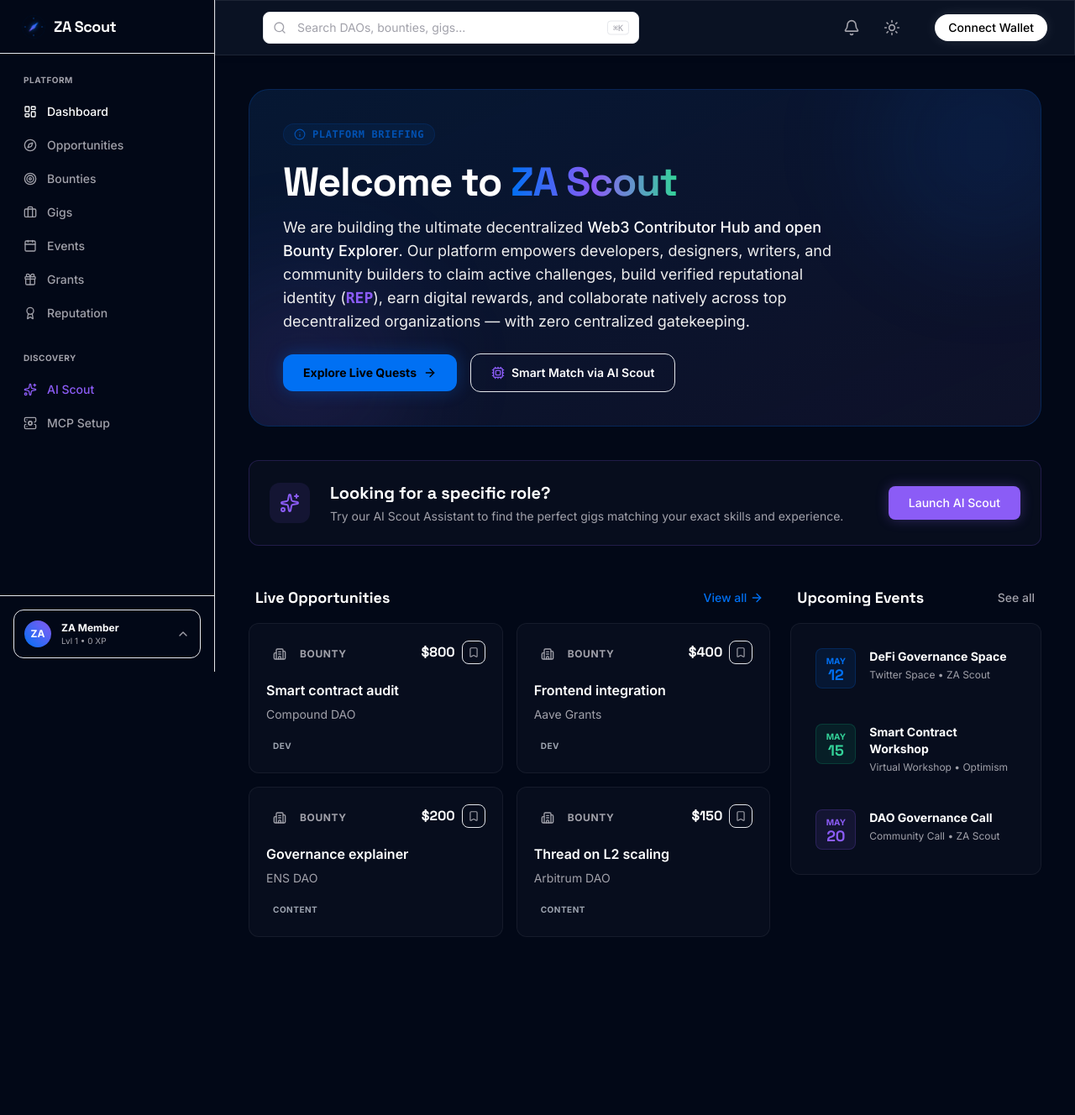
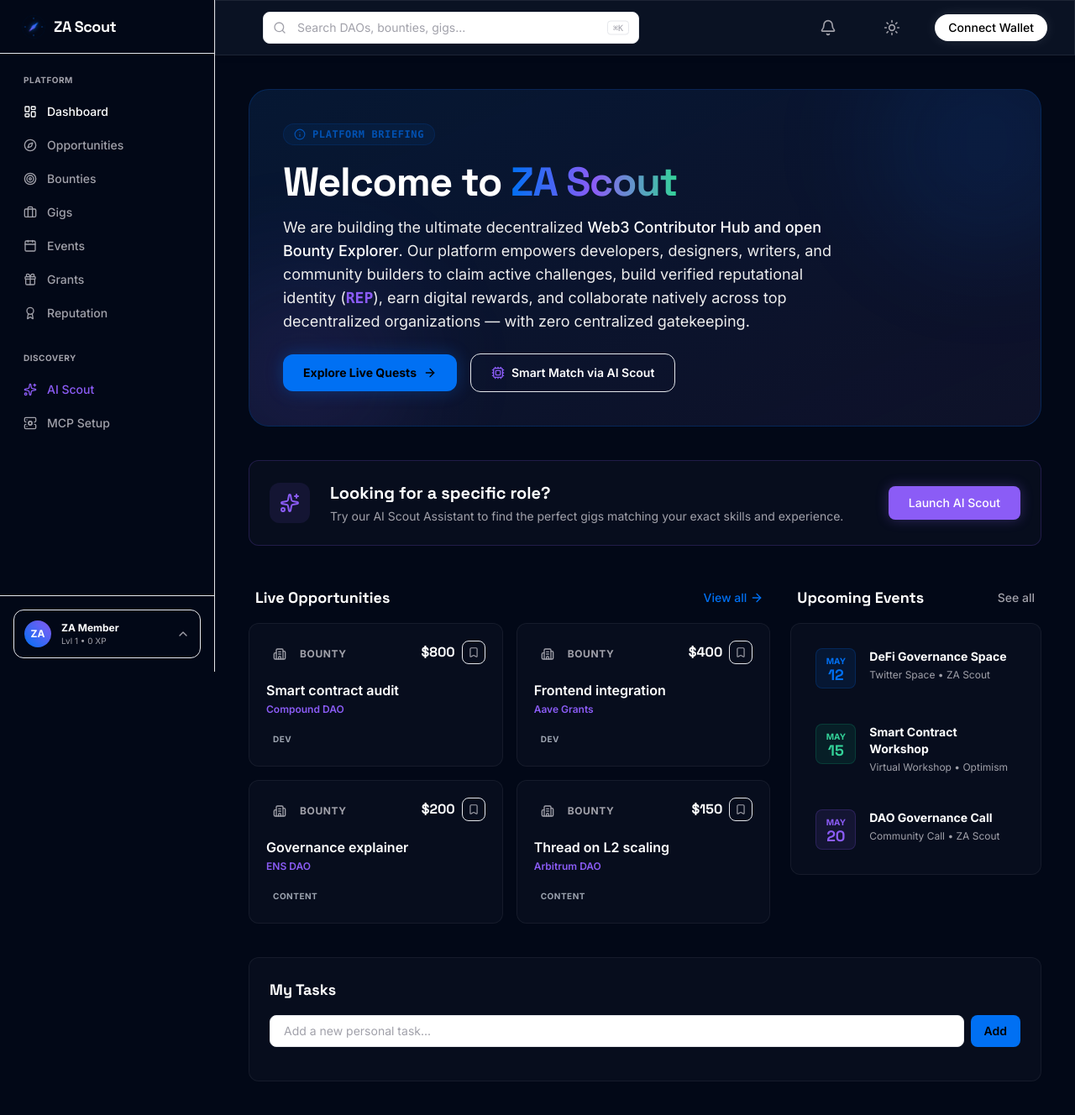
Before and after one commit to ibnmarzuk/Zascout-Dao, a Node server app: page / in a window 1280 px wide. Shown: the whole page at 84% size. Before the commit the page ends 1116 px from the top, so only its background shows below. Run offline with Node 20, Linux system fonts and the light colour scheme; data that the repository does not hold is empty; some libraries are stand-ins or nearby versions.

Commit message:
update on element

```diff
--- a/views/gigs.ejs
+++ b/views/gigs.ejs
@@ -107,9 +107,9 @@
                                     <i data-lucide="coins" class="w-3.5 h-3.5"></i>
                                     <span class="font-bold text-white">${reward}</span>
                                 </div>
-                                <div class="text-[12px] text-brand-muted line-clamp-2 mb-4">${gig.description || 'No description provided.'}</div>
+                                <div class="text-[12px] text-brand-muted line-clamp-2 group-hover:line-clamp-none transition-all duration-300 mb-4">${gig.description || 'No description provided.'}</div>
                                 <div class="flex items-center justify-between mt-auto pt-4 border-t border-white/5">
-                                    <button class="bg-brand-blue hover:bg-blue-600 text-white px-5 py-2 rounded-lg text-sm font-semibold transition-all">Apply Now</button>
+                                    <button class="bg-brand-blue hover:bg-blue-600 text-white px-5 py-2 rounded-lg text-sm font-semibold transition-all active:scale-[0.98]">Apply Now</button>
                                 </div>
                             </div>
                         `;
--- a/views/grants.ejs
+++ b/views/grants.ejs
@@ -74,7 +74,7 @@
                                     <i data-lucide="coins" class="w-3.5 h-3.5"></i>
                                     <span class="font-bold text-white">${amount}</span>
                                 </div>
-                                <div class="text-[12px] text-brand-muted line-clamp-2 mb-4">${grant.description || 'No description provided.'}</div>
+                                <div class="text-[12px] text-brand-muted line-clamp-2 group-hover:line-clamp-none transition-all duration-300 mb-4">${grant.description || 'No description provided.'}</div>
                                 <div class="flex items-center justify-between mt-auto pt-4 border-t border-white/5">
                                     <button class="bg-brand-blue hover:bg-blue-600 text-white px-5 py-2 rounded-lg text-sm font-semibold transition-all">Apply Now</button>
                                 </div>
--- a/views/index.ejs
+++ b/views/index.ejs
@@ -34,10 +34,10 @@
                     </p>
 
                     <div class="flex flex-col sm:flex-row items-stretch sm:items-center gap-4 mt-6">
-                        <a href="/quests" id="hero-explore-btn" class="text-center bg-brand-blue hover:bg-opacity-95 text-black font-extrabold px-6 py-3 rounded-xl text-sm transition-all shadow-[0_0_20px_rgba(0,112,243,0.30)] flex items-center justify-center gap-2 hover:scale-[1.02] transform">
+                        <a href="/quests" id="hero-explore-btn" class="text-center bg-brand-blue hover:bg-opacity-95 text-black font-extrabold px-6 py-3 rounded-xl text-sm transition-all shadow-[0_0_20px_rgba(0,112,243,0.30)] flex items-center justify-center gap-2 hover:scale-[1.02] active:scale-[0.98] transform">
                             Explore Live Quests <i data-lucide="arrow-right" class="w-4 h-4"></i>
                         </a>
-                        <a href="/ai-scout" id="hero-scout-btn" class="text-center bg-white/5 border border-white/10 hover:bg-white/10 hover:border-brand-purple/30 text-white font-semibold px-6 py-3 rounded-xl text-sm transition-all flex items-center justify-center gap-2 hover:scale-[1.02] transform">
+                        <a href="/ai-scout" id="hero-scout-btn" class="text-center bg-white/5 border border-white/10 hover:bg-white/10 hover:border-brand-purple/30 text-white font-semibold px-6 py-3 rounded-xl text-sm transition-all flex items-center justify-center gap-2 hover:scale-[1.02] active:scale-[0.98] transform">
                             <i data-lucide="cpu" class="w-4 h-4 text-brand-purple"></i> Smart Match via AI Scout
                         </a>
                     </div>
@@ -55,7 +55,7 @@
                         <p class="text-sm text-brand-muted">Try our AI Scout Assistant to find the perfect gigs matching your exact skills and experience.</p>
                     </div>
                     <div>
-                        <button class="bg-brand-purple hover:bg-purple-600 text-white rounded-lg px-6 py-2.5 text-sm font-medium transition-all shadow-[0_0_15px_rgba(139,92,246,0.3)] whitespace-nowrap">
+                        <button class="bg-brand-purple hover:bg-purple-600 text-white rounded-lg px-6 py-2.5 text-sm font-medium transition-all shadow-[0_0_15px_rgba(139,92,246,0.3)] whitespace-nowrap active:scale-[0.98]">
                             Launch AI Scout
                         </button>
                     </div>
@@ -89,14 +89,19 @@
                                             <% if (op.reward > 0) { %>
                                                 <div class="font-display font-bold text-white">$<%= op.reward.toLocaleString() %></div>
                                             <% } %>
-                                            <button onclick="toggleSaveBounty(event, '<%= op.id %>')" class="p-1.5 rounded-lg bg-white/5 border border-white/5 hover:border-brand-purple/20 text-brand-muted hover:text-brand-purple hover:bg-brand-purple/10 transition-all cursor-pointer pointer-events-auto" title="Save Opportunity">
+                                            <button onclick="toggleSaveBounty(event, '<%= op.id %>')" class="p-1.5 rounded-lg bg-white/5 border border-white/5 hover:border-brand-purple/20 text-brand-muted hover:text-brand-purple hover:bg-brand-purple/10 transition-all cursor-pointer pointer-events-auto active:scale-[0.9] transform" title="Save Opportunity">
                                                 <i data-lucide="bookmark" class="w-3.5 h-3.5" id="save-icon-<%= op.id %>"></i>
                                             </button>
                                         </div>
                                     </div>
                                     <div class="flex-grow">
-                                        <h3 class="text-base font-semibold text-white mb-2 leading-snug"><%= op.title %></h3>
-                                        <div class="text-sm text-brand-muted mb-4"><%= op.dao %></div>
+                                        <h3 class="text-base font-semibold text-white mb-1 leading-snug"><%= op.title %></h3>
+                                        <div class="text-xs text-brand-purple font-semibold mb-2"><%= op.dao %></div>
+                                        <% if (op.description) { %>
+                                            <p class="text-xs text-brand-muted line-clamp-2 group-hover:line-clamp-none transition-all duration-300 leading-relaxed mb-4"><%= op.description %></p>
+                                        <% } else { %>
+                                            <div class="mb-4"></div>
+                                        <% } %>
                                     </div>
                                     <div class="flex flex-wrap gap-1.5 mt-auto">
                                         <% (op.tags || []).slice(0, 2).forEach(function(tag) { %>
@@ -158,6 +163,64 @@
                 </div>
 
             </div>
+            <!-- Task Manager -->
+            <div class="bento-card p-6 border border-white/5 bg-black/40">
+                <h2 class="font-display font-bold text-lg text-white mb-4">My Tasks</h2>
+                <div class="flex gap-2 mb-4">
+                    <input type="text" id="task-input" placeholder="Add a new personal task..." class="flex-grow bg-white/5 border border-white/10 rounded-lg px-4 py-2 text-sm text-white placeholder-brand-muted focus:outline-none focus:border-brand-purple/50">
+                    <button onclick="addTask()" class="bg-brand-blue hover:bg-opacity-95 text-black px-4 py-2 rounded-lg text-sm font-semibold transition-all">Add</button>
+                </div>
+                <ul id="task-list" class="space-y-2">
+                    <!-- Tasks will be injected here -->
+                </ul>
+            </div>
+
+            <script>
+                document.addEventListener('DOMContentLoaded', loadTasks);
+
+                function loadTasks() {
+                    const tasks = JSON.parse(localStorage.getItem('userTasks') || '[]');
+                    const list = document.getElementById('task-list');
+                    list.innerHTML = '';
+                    tasks.forEach((task, index) => {
+                        const li = document.createElement('li');
+                        li.className = 'flex items-center gap-3 bg-white/[0.02] p-3 rounded-lg border border-white/5';
+                        li.innerHTML = `
+                            <input type="checkbox" ${task.completed ? 'checked' : ''} onchange="toggleTask(${index})" class="accent-brand-blue">
+                            <span class="${task.completed ? 'line-through text-brand-muted' : 'text-white'} text-sm flex-grow">${task.text}</span>
+                            <button onclick="deleteTask(${index})" class="text-brand-muted hover:text-red-400">
+                                <i data-lucide="trash-2" class="w-4 h-4"></i>
+                            </button>
+                        `;
+                        list.appendChild(li);
+                    });
+                    // Re-render icons if needed (might not work well without re-initializing icons if they are not in footer scripts)
+                }
+
+                function addTask() {
+                    const input = document.getElementById('task-input');
+                    if (!input.value.trim()) return;
+                    const tasks = JSON.parse(localStorage.getItem('userTasks') || '[]');
+                    tasks.push({ text: input.value, completed: false });
+                    localStorage.setItem('userTasks', JSON.stringify(tasks));
+                    input.value = '';
+                    loadTasks();
+                }
+
+                function toggleTask(index) {
+                    const tasks = JSON.parse(localStorage.getItem('userTasks') || '[]');
+                    tasks[index].completed = !tasks[index].completed;
+                    localStorage.setItem('userTasks', JSON.stringify(tasks));
+                    loadTasks();
+                }
+
+                function deleteTask(index) {
+                    const tasks = JSON.parse(localStorage.getItem('userTasks') || '[]');
+                    tasks.splice(index, 1);
+                    localStorage.setItem('userTasks', JSON.stringify(tasks));
+                    loadTasks();
+                }
+            </script>
         </main>
     </div>
 
--- a/views/partials/topbar.ejs
+++ b/views/partials/topbar.ejs
@@ -46,6 +46,15 @@
                             </a>
                         </div>
                     </div>
+                </div>
+
+                <div class="hidden sm:flex items-center gap-3 mr-1">
+                    <a href="https://github.com" target="_blank" class="text-brand-muted hover:text-white transition-colors" title="GitHub">
+                        <i data-lucide="github" class="w-5 h-5"></i>
+                    </a>
+                    <a href="https://twitter.com" target="_blank" class="text-brand-muted hover:text-white transition-colors" title="Twitter">
+                        <i data-lucide="twitter" class="w-5 h-5"></i>
+                    </a>
                 </div>
 
                 <button class="text-brand-muted hover:text-white transition-colors rounded-full p-2 hover:bg-white/5" id="themeToggle" title="Toggle Dark/Light Mode">
```
Also changed, not shown: views/ai-scout.ejs (+7 -1 lines), views/events.ejs (+14 -11 lines), views/quests.ejs (+6 -6 lines), README.md.
